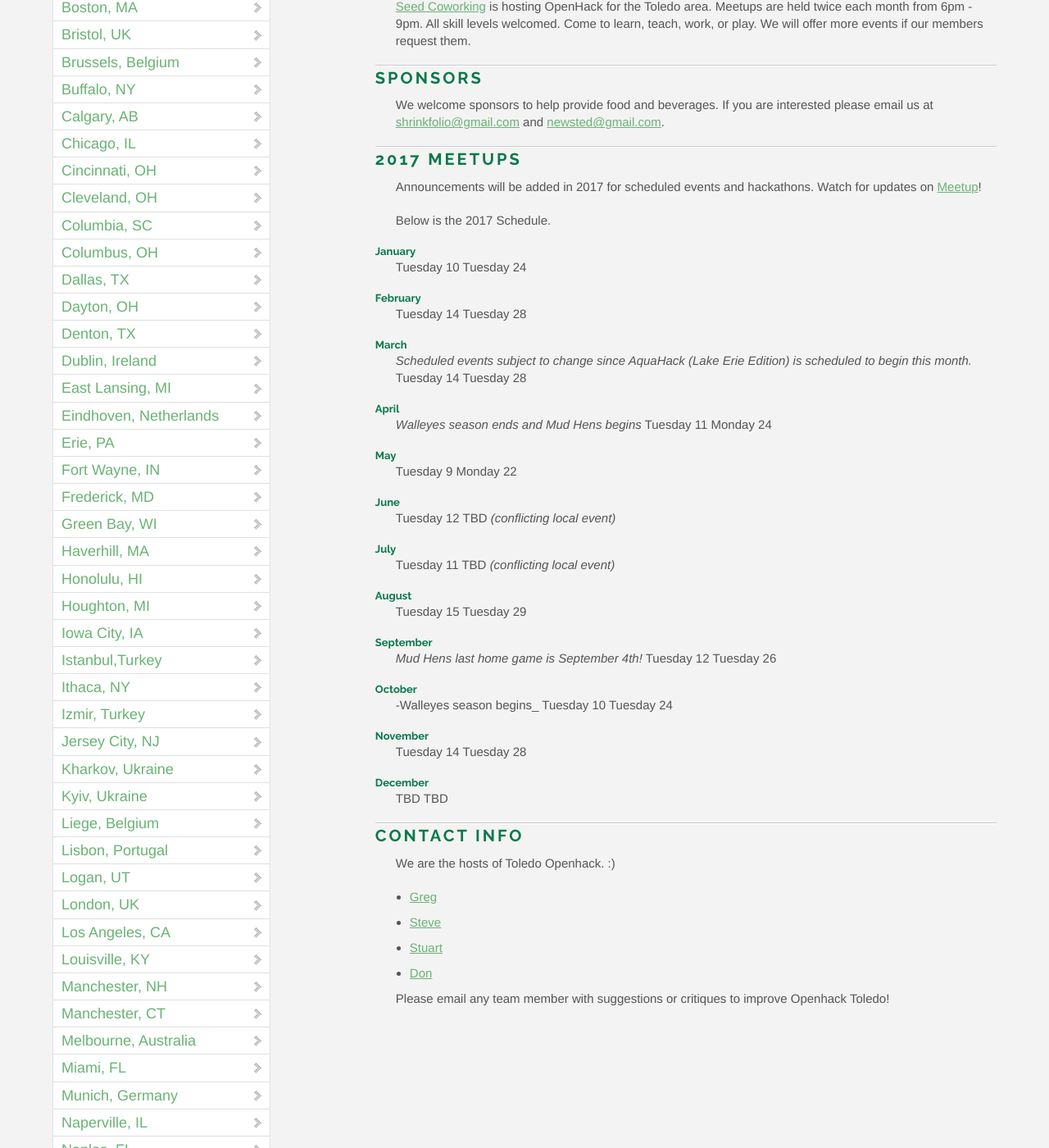
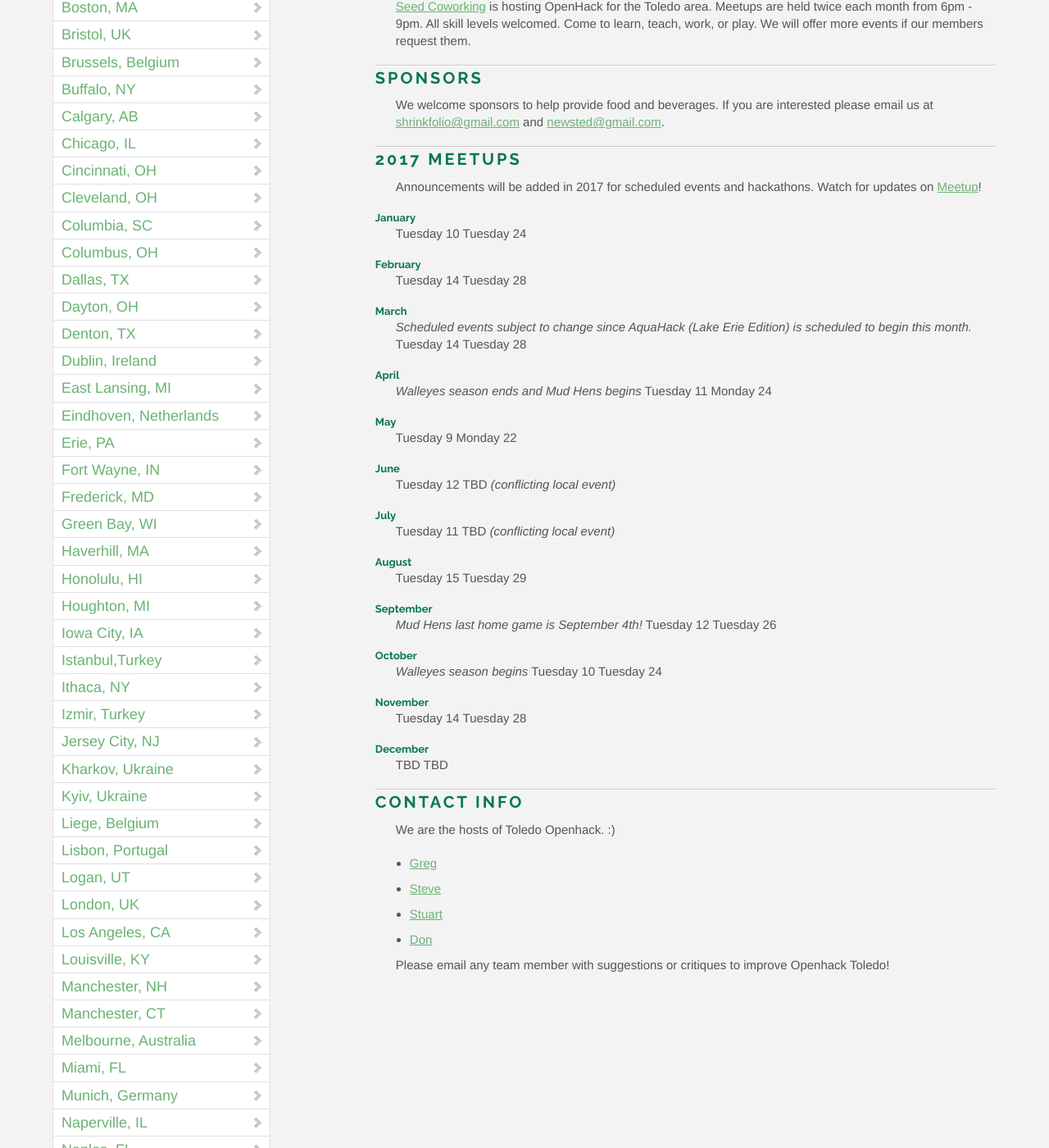
Before and after one commit to OpenHack/openhack.github.com, a Jekyll site: the page built from toledo/index.markdown, in a window 1280 px wide and 1400 px high, scrolled down 654 px. Shown: the whole window at 82% size. Built offline with Jekyll 4.4.1, drawn with Linux system fonts in a browser that asks for light colours; nearby versions of some CDN libraries; comment, search, counter and statistics services are not loaded.

Commit message:
Markdown revision
Apply content changes to the Markdown file.

```diff
--- a/toledo/index.markdown
+++ b/toledo/index.markdown
@@ -20,57 +20,67 @@
 Announcements will be added in 2017 for scheduled events and hackathons.
 Watch for updates on [Meetup](https://www.meetup.com/Seed-Coworking/)!
 
-Below is the 2017 Schedule.
+#### January
 
-#### January
 > Tuesday 10
 > Tuesday 24
 
 #### February
+
 > Tuesday 14
 > Tuesday 28
 
 #### March
+
 > _Scheduled events subject to change since AquaHack (Lake Erie Edition) is scheduled to begin this month._
 > Tuesday 14
 > Tuesday 28
 
 #### April
+
 > _Walleyes season ends and Mud Hens begins_
 > Tuesday 11
 > Monday 24
 
 #### May
+
 > Tuesday 9
 > Monday 22
 
 #### June
+
 > Tuesday 12
 > TBD _(conflicting local event)_
 
 #### July
+
 > Tuesday 11
 > TBD _(conflicting local event)_
 
 #### August
+
 > Tuesday 15
 > Tuesday 29
 
 #### September
+
 > _Mud Hens last home game is September 4th!_
 > Tuesday 12
 > Tuesday 26
 
 #### October
->  -Walleyes season begins_
+
+>  _Walleyes season begins_
 > Tuesday 10
 > Tuesday 24
 
 #### November
+
 > Tuesday 14
 > Tuesday 28
 
 #### December
+
 > TBD
 > TBD
 
@@ -79,6 +89,7 @@
 
 
 We are the hosts of Toledo Openhack. :)
+
 * [Greg](mailto:shrinkfolio@gmail.com)
 * [Steve](mailto:newsted@gmail.com)
 * [Stuart](mailto:stuartbertsch@gmail.com)
```
